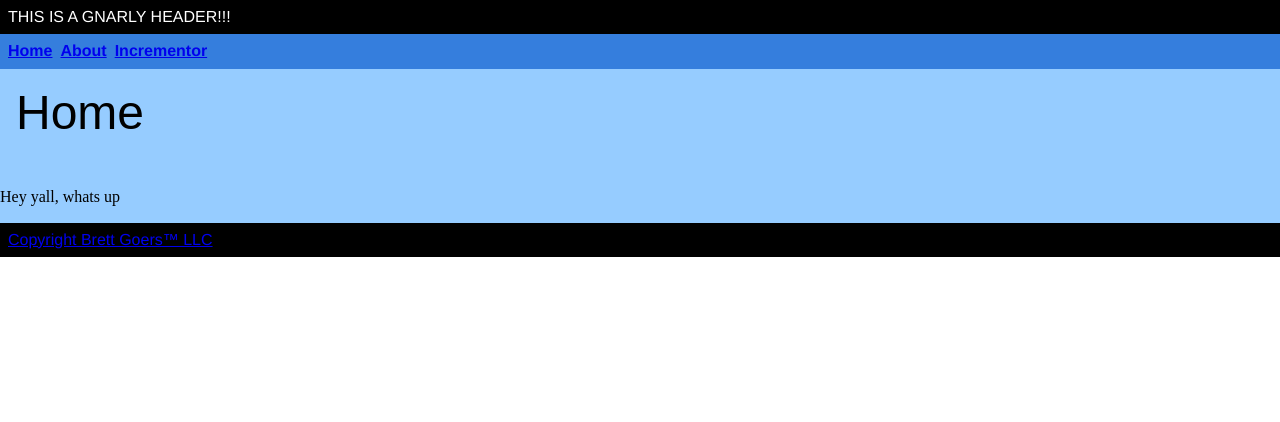
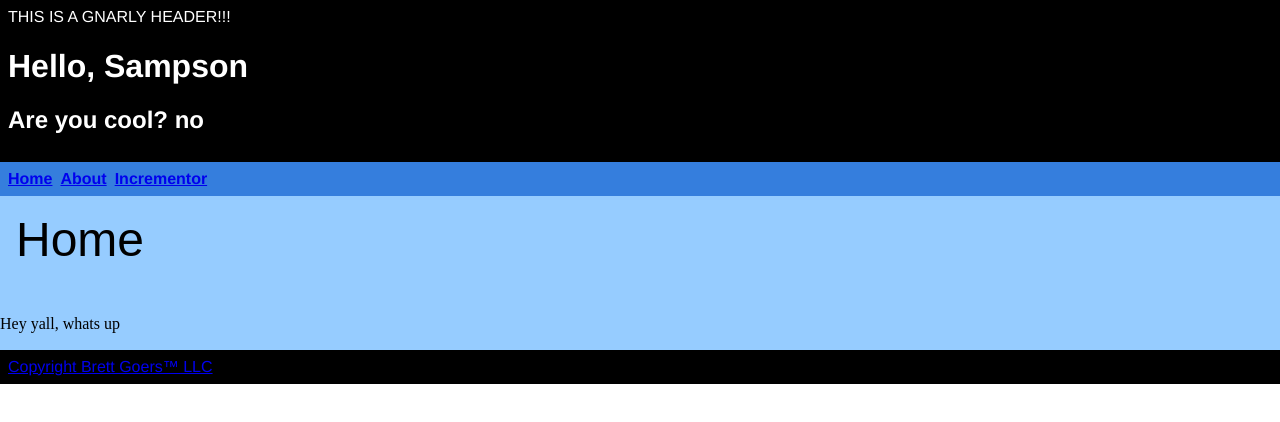
Before and after one commit to bcg5039/hello-incrementor, a React (Create React App) app: page / in a window 1280 px wide. Shown: the top 422 px of the page. Built offline with nearby package versions, Linux system fonts and the light colour scheme.

Commit message:
added hello container

```diff
--- a/src/containers/footer.js
+++ b/src/containers/footer.js
@@ -3,8 +3,7 @@ export default props => {
   return (
     <div className="pa2 helvetica bg-black white">
       <a href="https://github.com/bcg5039">
-        Copyright Brett Goers™
-        LLC
+        Copyright Brett Goers™ LLC
       </a>
     </div>
   )
--- a/src/containers/header.js
+++ b/src/containers/header.js
@@ -1,8 +1,10 @@
 import React from 'react'
+import Hello from './hello'
 export default props => {
   return (
     <div className="pa2 helvetica bg-black white">
       THIS IS A GNARLY HEADER!!!
+      <Hello firstName="Sampson" />
     </div>
   )
 }
--- /dev/null
+++ b/src/containers/hello.js
@@ -0,0 +1,20 @@
+import React from 'react'
+
+class Hello extends React.Component {
+  constructor(props) {
+    super(props)
+    this.state = { isCool: false }
+  }
+
+  render() {
+    return (
+      <div>
+        <h1>
+          Hello, {this.props.firstName}{' '}
+        </h1>
+        <h2>Are you cool? {this.state.isCool ? 'yes' : 'no'}</h2>
+      </div>
+    )
+  }
+}
+export default Hello
```
